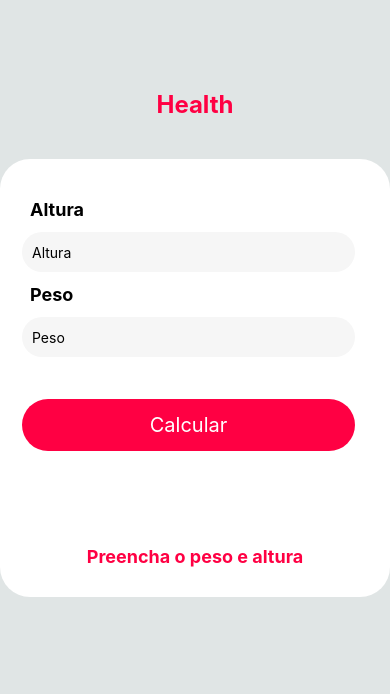
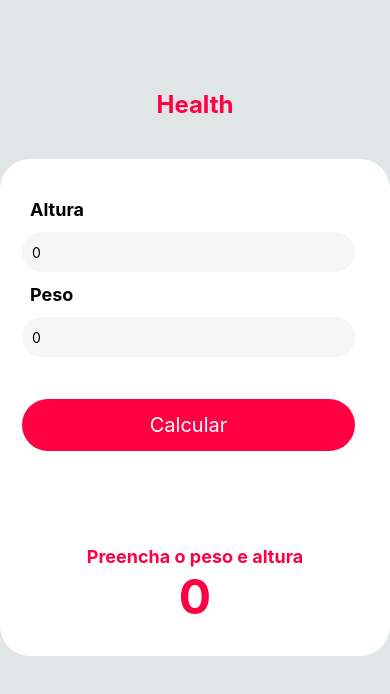
Before and after one commit to ShanderB/Curso-de-JS, a React Native app in the folder ReactNative/OneBit/project_one_bit/: screen / in a window 390 px wide. Shown: the top 694 px of the page. Built offline with nearby package versions, Linux system fonts and the light colour scheme.

Commit message:
{SHANDER}[Form] ajust null warning

```diff
--- a/ReactNative/OneBit/project_one_bit/src/components/Form/Form.tsx
+++ b/ReactNative/OneBit/project_one_bit/src/components/Form/Form.tsx
@@ -4,17 +4,19 @@ import { useState } from "react";
 import ResultIMC from "./ResultIMC/ResultIMC";
 import styles from "./styleForm";
 export default function Form() {
-    const [height, setHeight] = useState(undefined)
-    const [weight, setWeight] = useState(undefined)
+    const [height, setHeight] = useState(0)
+    const [weight, setWeight] = useState(0)
     const [messageIMC, setMessageIMC] = useState("Preencha o peso e altura")
-    const [imc, setImc] = useState(undefined)
+    const [imc, setImc] = useState(0)
     const [textButton, setTextButton] = useState("Calcular")
+    const [hasError, setHasError] = useState(false)
+
 
 
     function imcCalculator() {
         let localWeight = weight;
         let localHeight = height;
-        return setImc((localWeight/(localHeight*localHeight)));
+        return setImc((localWeight/(localHeight*localHeight)).toFixed(2));
     }
 
     function validator() {
@@ -23,13 +25,13 @@ export default function Form() {
 
         if(localWeight && localHeight){
             imcCalculator();
-            setWeight(undefined);
-            setHeight(undefined);
+            setWeight(0);
+            setHeight(0);
             setMessageIMC("Seu IMC é igual:");
             setTextButton("Calcular Novamente");
             return;
         }
-        setImc(undefined);
+        setImc(0);
         setTextButton("Calcular");
         setMessageIMC("Preencha o peso e a altura")
     }
```
